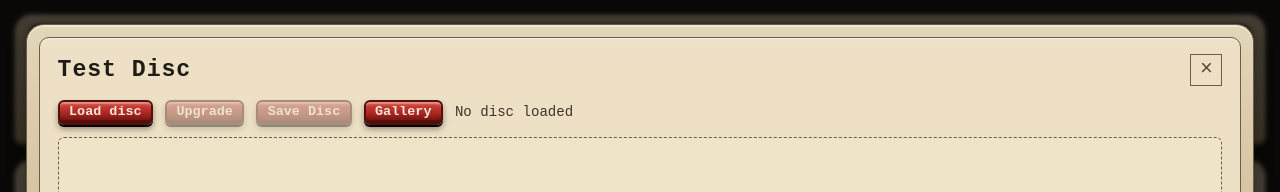
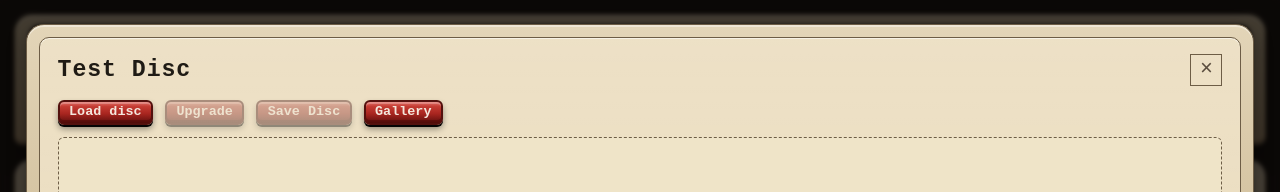
Before and after one commit to fozretro/beebsidtools, a React (Vite) app in the folder src.app/: page / in a window 1280 px wide. Both pictures are taken after a click on the button "f3". Shown: the top 192 px of the page. Built offline with nearby package versions, Linux system fonts and the light colour scheme.

Commit message:
Show the loaded disc name in the Test Disc title instead of beside Gallery.

```diff
--- a/src.app/src/LivePreviewModal.jsx
+++ b/src.app/src/LivePreviewModal.jsx
@@ -217,7 +217,7 @@ export default function LivePreviewModal({
       if (report.menuTimes) bits.push("play times");
       if (report.menuFormat) bits.push("menu version");
       setDiscName((n) => {
-        const base = (n || "Created disc").replace(/ \(upgraded\)$/i, "");
+        const base = (n || "beebsid.ssd").replace(/ \(upgraded\)$/i, "");
         return `${base} (upgraded)`;
       });
       setDisc(new Uint8Array(ssd));
@@ -280,7 +280,8 @@ export default function LivePreviewModal({
 
   if (!open) return null;
 
-  const label = discName || (disc ? "Created disc" : "No disc loaded");
+  const discLabel = discName || (disc ? "beebsid.ssd" : "");
+  const title = discLabel ? `Test Disc - ${discLabel}` : "Test Disc";
 
   return (
     <div
@@ -299,7 +300,7 @@ export default function LivePreviewModal({
         <div className="panel-inner modal-shell">
           <header className="modal-header">
             <h2 id="live-preview-title" className="modal-title">
-              Test Disc
+              {title}
             </h2>
             {statusErr ? (
               <p className="modal-status err">{status}</p>
@@ -361,7 +362,6 @@ export default function LivePreviewModal({
             >
               Gallery
             </button>
-            <span className="live-disc-name">{label}</span>
           </div>
 
           <div
--- a/src.app/src/app.css
+++ b/src.app/src/app.css
@@ -727,6 +727,8 @@ body {
   margin: 0;
   grid-column: 1;
   color: #1f1b15;
+  min-width: 0;
+  overflow-wrap: anywhere;
 }
 
 .modal-status.err {
@@ -1202,14 +1204,6 @@ body {
   filter: grayscale(0.25);
 }
 
-.live-disc-name {
-  color: #3d3428;
-  font-size: clamp(12px, 1.1vw, 15px);
-  overflow: hidden;
-  text-overflow: ellipsis;
-  white-space: nowrap;
-}
-
 .live-body--over {
   outline: 2px solid #2f7a28;
   outline-offset: -2px;
```
